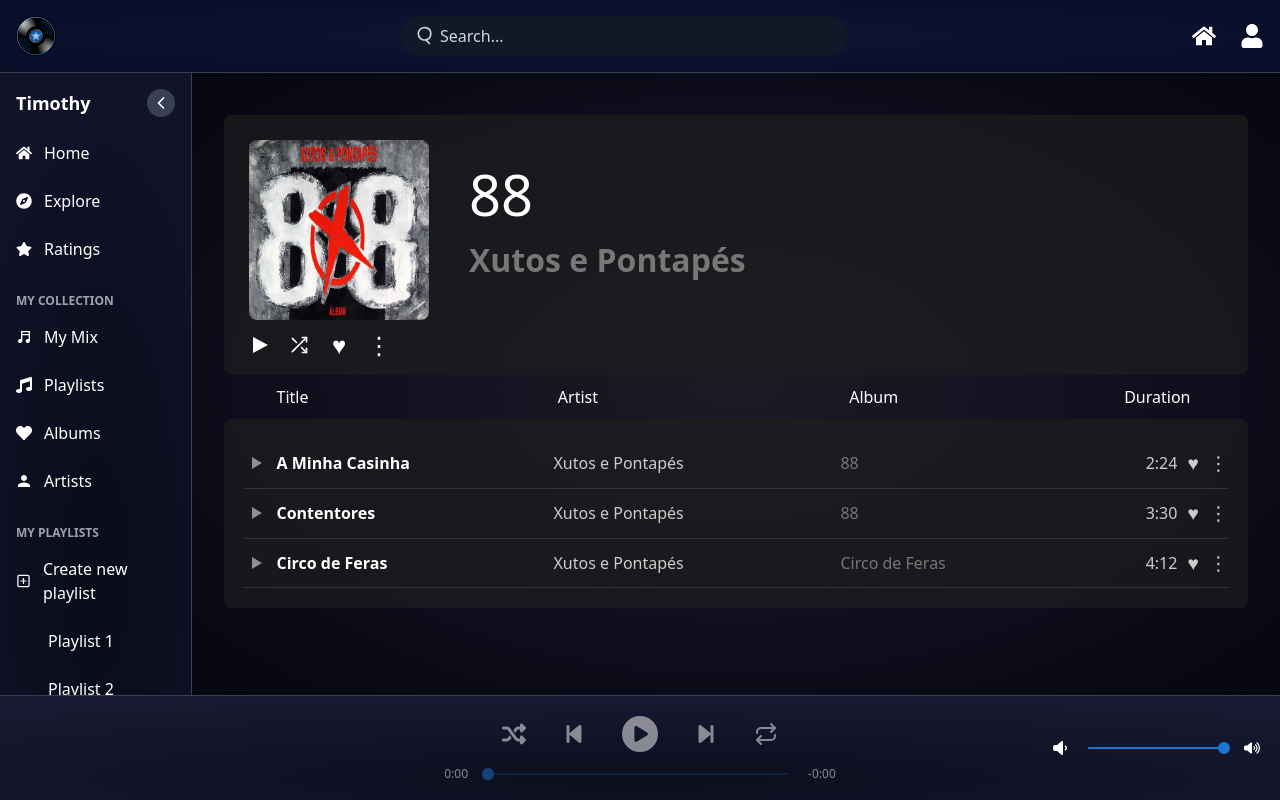
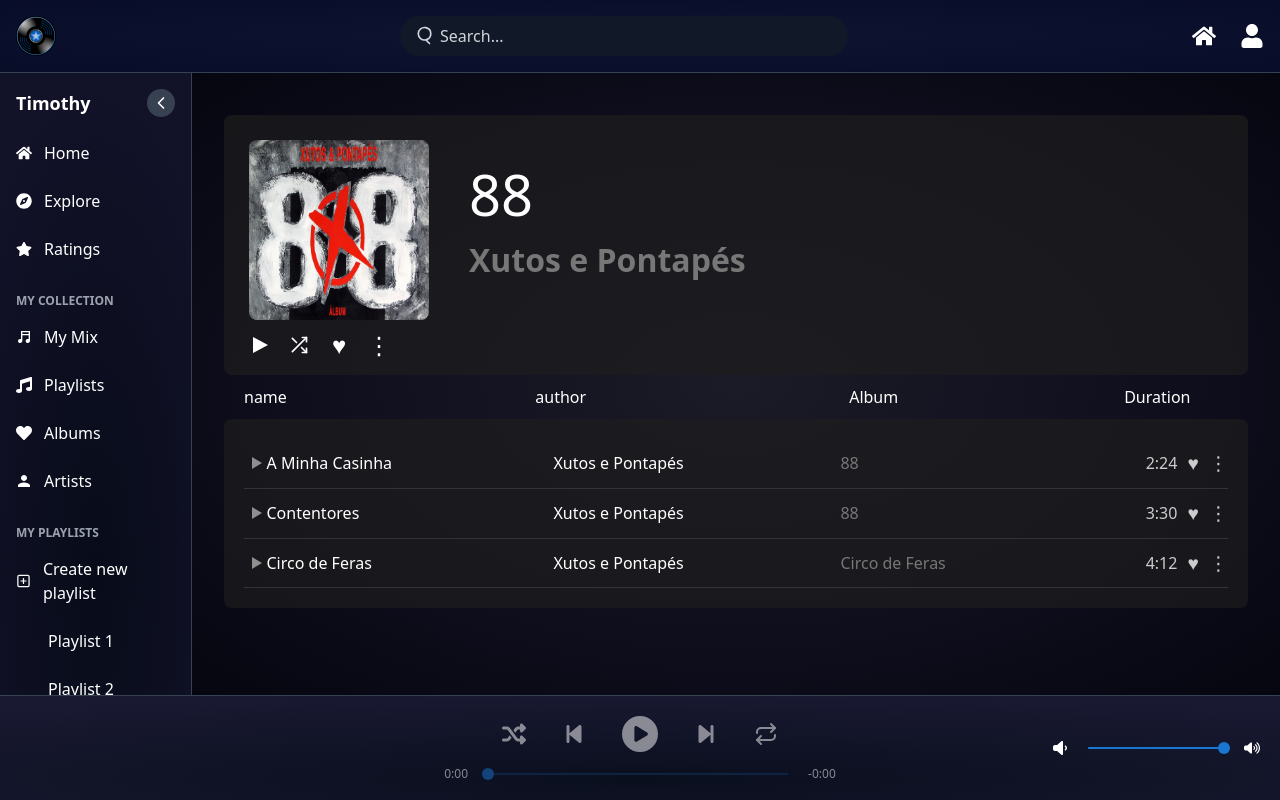
Before and after one commit to ManuelCPinto/IPM-Projeto, a Next.js app: page /player/playlist/1 in a window 1280 px wide. Built offline with nearby package versions, Linux system fonts and the light colour scheme.

Commit message:
added pop up menu to song in playlist

```diff
--- /dev/null
+++ b/src/app/api/playlist/route.ts
@@ -0,0 +1,27 @@
+import { db } from '@/database'
+import { playlistsTable } from '@/database/schema'
+import { like } from 'drizzle-orm'
+import { NextRequest } from 'next/server'
+
+export async function POST(req: NextRequest) {
+  try {
+    const queries = req.nextUrl.searchParams
+    await db.insert(playlistsTable).values({
+      name: queries.get('name')!,
+      author: queries.get('author')!,
+      imageURL: queries.get('imageURL')!,
+      songs: queries.get('songs')!
+    })
+    return Response.json(true)
+  } catch {
+    return Response.json(false)
+  }
+}
+
+export async function GET(req: NextRequest) {
+  const queries = req.nextUrl.searchParams
+  const playlists = await db.query.playlistsTable.findMany({
+    where: like(playlistsTable.name, `%${queries.get('name') || ''}%`)
+  })
+  return Response.json(playlists)
+}
--- a/src/app/player/playlist/[playlistId]/page.tsx
+++ b/src/app/player/playlist/[playlistId]/page.tsx
@@ -5,51 +5,78 @@
 import './playlistHeader.css';
 
 interface PlaylistProps {
-  albumName: string;
-  bandName: string;
-  logoUrl: string;
-  songs: { title: string; artist: string; album: string; duration: string }[];
+  name: string;
+  author: string;
+  imageURL: string;
+  songs: { name: string; author: string; album: string; duration: string }[];
 }
 
 {/* Temporary base example */}
 const songs = [
-  { title: 'A Minha Casinha', artist: 'Xutos e Pontapés', album: '88', duration: '2:24' },
-  { title: 'Contentores', artist: 'Xutos e Pontapés', album: '88', duration: '3:30' },
-  { title: 'Circo de Feras', artist: 'Xutos e Pontapés', album: 'Circo de Feras', duration: '4:12' },
+  { name: 'A Minha Casinha', author: 'Xutos e Pontapés', album: '88', duration: '2:24' },
+  { name: 'Contentores', author: 'Xutos e Pontapés', album: '88', duration: '3:30' },
+  { name: 'Circo de Feras', author: 'Xutos e Pontapés', album: 'Circo de Feras', duration: '4:12' },
 ];
 
 {/* Temporary base example remove when implemented with the rest*/}
 export default function App() {
   return (
     <Playlist
-      albumName="88"
-      bandName="Xutos e Pontapés"
-      logoUrl="/playlistlogo.png"
+      name="88"
+      author="Xutos e Pontapés"
+      imageURL="/playlistlogo.png"
       songs={songs}
     />
   );
 }
 
-function Playlist({ albumName, bandName, logoUrl, songs }: PlaylistProps) {
+function Playlist({ name, author, imageURL, songs }: PlaylistProps) {
+  const [popupPosition, setPopupPosition] = useState<{ top: number; left: number } | null>(null);
   const [activePopup, setActivePopup] = useState<number | null>(null);
 
-  const togglePopup = (index: number) => {
-    setActivePopup(activePopup === index ? null : index);
+  const togglePopup = (index: number, event: React.MouseEvent<HTMLButtonElement>) => {
+    if (activePopup === index) {
+      // Close popup
+      setActivePopup(null);
+      setPopupPosition(null);
+    } else {
+      // Open popup and calculate position
+      const buttonRect = event.currentTarget.getBoundingClientRect();
+
+    // Calculate initial position
+    let top = buttonRect.bottom + window.scrollY;
+    let left = buttonRect.left + window.scrollX;
+
+    // Adjust position if popup exceeds viewport
+    const popupWidth = 150; // Set a reasonable estimated width for the popup
+    const popupHeight = 100; // Set a reasonable estimated height for the popup
+
+    if (left + popupWidth > window.innerWidth) {
+      left = window.innerWidth - popupWidth - 10; // Move left to fit, with 10px padding
+    }
+
+    if (top + popupHeight > window.innerHeight) {
+      top = window.innerHeight - popupHeight - 10; // Move up to fit, with 10px padding
+    }
+
+    setPopupPosition({ top, left });
+    setActivePopup(index);
+    }
   };
 
   if (!songs) return <div>Loading...</div>;
   if (songs.length === 0) return <div>No songs found</div>;
-  if (!albumName || !bandName) return <div>Missing album or band name</div>;
-  if (!logoUrl) return <div>Missing logo URL</div>;
+  if (!name || !author) return <div>Missing album or band name</div>;
+  if (!imageURL) return <div>Missing logo URL</div>;
 
   return (
     <div className="main">
       <div className="album-header">
         <div className="album-info">
-          <img src={logoUrl} className="playlist-logo" alt="Playlist Logo" />
+          <img src={imageURL} className="playlist-logo" alt="Playlist Logo" />
           <div className="band-info">
-            <h1 className="album-name">{albumName}</h1>
-            <h2 className="band-name"><strong>{bandName}</strong></h2>
+            <h1 className="album-name">{name}</h1>
+            <h2 className="band-name"><strong>{author}</strong></h2>
           </div>
         </div>
         <div className="playlist-options">
@@ -66,8 +93,8 @@
       <div className="table-header-container">
         <div className="table-header-item">
           <div className="table-header-row">
-            <div className="table-header-title">Title</div>
-            <div className="table-header-artist">Artist</div>
+            <div className="table-header-name">name</div>
+            <div className="table-header-author">author</div>
             <div className="table-header-album">Album</div>
             <div className="table-header-duration">Duration</div>
           </div>
@@ -80,20 +107,27 @@
               <div className="triangle-icon"></div>
             </button>
             <div className="song-info">
-              <div className="song-title">{song.title}</div>
-              <div className="song-artist">{song.artist}</div>
+              <div className="song-name">{song.name}</div>
+              <div className="song-author">{song.author}</div>
               <div className="song-album">{song.album}</div>
               <div className="song-duration">{song.duration}</div>
             </div>
             <button className="like-button">♥</button>
             <button
               className="options-button"
-              onClick={() => togglePopup(index)}
+              onClick={(e) => togglePopup(index, e)}
             >
               ⋮
-            </button>
-            {activePopup === index && (
-              <div className="popup-menu">
+              </button>
+            {activePopup === index && popupPosition && (
+              <div
+                className="popup-menu"
+                style={{
+                  top: popupPosition.top,
+                  left: popupPosition.left,
+                  position: 'absolute',
+                }}
+              >
                 <div className="popup-item">Add to Playlist</div>
                 <div className="popup-item">Share</div>
                 <div className="popup-item">Remove</div>
--- a/src/app/player/playlist/[playlistId]/playlist.css
+++ b/src/app/player/playlist/[playlistId]/playlist.css
@@ -83,7 +83,6 @@
     width: 22.5px;
     height: 22.5px;
     border-radius: 10%;
-    /*background-color: #b2b2b2c6;*/
     display: flex;
     align-items: center;
     justify-content: center;
@@ -95,7 +94,7 @@
   .triangle-icon {
     width: 0;
     height: 0;
-    border-left: 10px solid #b2b2b2c6; /* Black triangle */
+    border-left: 10px solid #b2b2b2c6;
     border-top: 6px solid transparent;
     border-bottom: 6px solid transparent;
   }
@@ -143,21 +142,23 @@
   }
 
   .popup-menu {
-    position: absolute;
-    top: 40px; /* Adjust this value based on your design */
-    left: -10px; /* Adjust for alignment with the button */
-    background-color: #333;
+    background-color: #555;
     box-shadow: 0 4px 6px rgba(0, 0, 0, 0.1);
     z-index: 1000;
     border-radius: 4px;
     padding: 8px;
+    min-width: 150px;
+    position: absolute;
+    transition: transform 0.2s ease, opacity 0.2s ease;
+    transform-origin: top left;
   }
 
   .popup-item {
     padding: 8px 12px;
     cursor: pointer;
+    border-radius: 4px;
   }
 
   .popup-item:hover {
-    background-color: #777;
+    background-color: #333;
   }
--- a/src/app/player/playlist/[playlistId]/playlistHeader.css
+++ b/src/app/player/playlist/[playlistId]/playlistHeader.css
@@ -62,15 +62,15 @@
 .shuffle-button,
 .playlist-like-button,
 .playlist-options-button {
-  width: 40px; /* Increased from 25px */
-  height: 40px; /* Increased from 25px */
+  width: 40px;
+  height: 40px;
   border-radius: 50%;
   display: flex;
   align-items: center;
   justify-content: center;
   cursor: pointer;
   transition: background-color 0.2s;
-  padding: 8px; /* New padding for larger button */
+  padding: 8px;
   font-size: 1.5rem;
 }
 
@@ -84,7 +84,7 @@
 .playlist-play-triangle-icon {
   width: 0;
   height: 0;
-  border-left: 15px solid #fff; /* Black triangle */
+  border-left: 15px solid #fff;
   border-top: 8px solid transparent;
   border-bottom: 8px solid transparent;
   margin-left: 2.5px;
@@ -102,12 +102,12 @@
 .shuffle-button:hover,
 .playlist-like-button:hover,
 .playlist-options-button:hover {
-  color: #3b3bfc; /* Change color on hover */
+  color: #3b3bfc;
 }
 
 .playlist-play-button:active,
 .shuffle-button:active,
 .playlist-like-button:active,
 .playlist-options-button:active {
-  color: #1c1c84; /* Darker on click */
+  color: #1c1c84;
 }
--- a/src/database/schema.ts
+++ b/src/database/schema.ts
@@ -23,3 +23,21 @@
   }
 )
 export type Music = typeof musicsTable.$inferInsert
+
+export const playlistsTable = sqliteTable(
+  'playlists',
+  {
+    name: text().notNull(),
+    author: text()
+      .notNull()
+      .references(() => usersTable.username, { onDelete: 'cascade' }),
+    imageURL: text().notNull(),
+    songs: text().notNull()
+  },
+  (table) => {
+    return {
+      pk: primaryKey({ columns: [table.name, table.author] })
+    }
+  }
+)
+export type Playlist = typeof playlistsTable.$inferInsert
```
